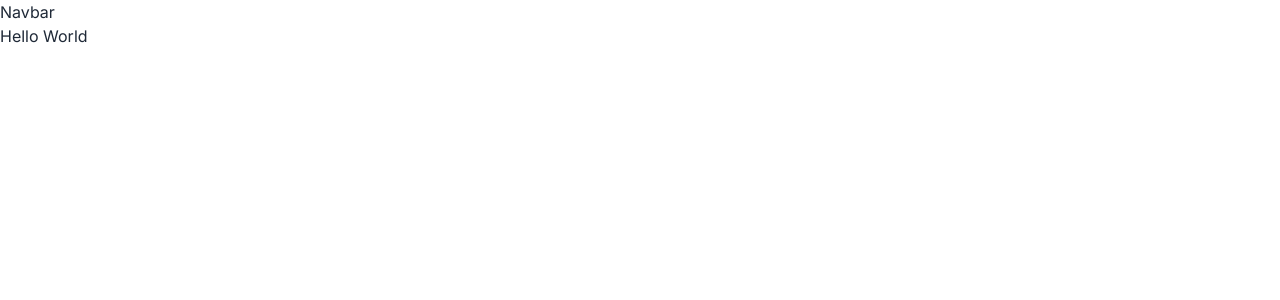
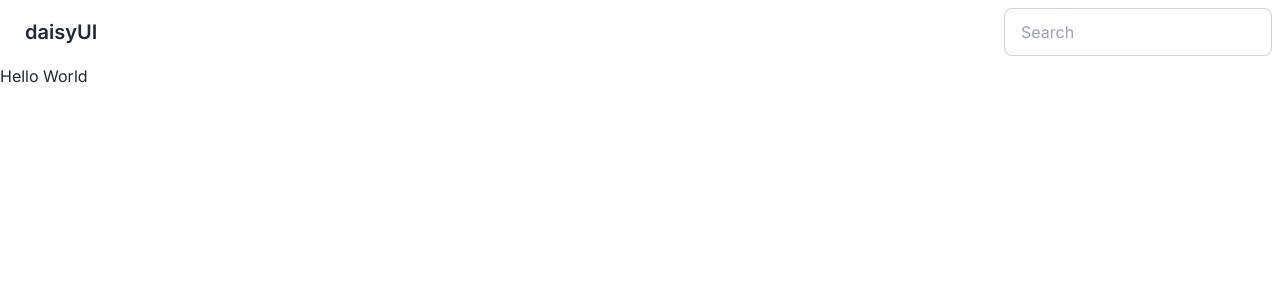
Before and after one commit to laevad/marvel-pedia, a Next.js app: page / in a window 1280 px wide. Shown: the top 300 px of the page. Built offline with nearby package versions, Linux system fonts and the light colour scheme.

Commit message:
setup the Navbar.tsx

```diff
--- a/app/components/Navbar.tsx
+++ b/app/components/Navbar.tsx
@@ -1,7 +1,16 @@
 export const Navbar = () => {
 	return (
 		<>
-			Navbar
+			<div className="navbar bg-base-100">
+				<div className="flex-1">
+					<a className="btn btn-ghost normal-case text-xl">daisyUI</a>
+				</div>
+				<div className="flex-none gap-2">
+					<div className="form-control">
+						<input type="text" placeholder="Search" className="input input-bordered w-24 md:w-auto" />
+					</div>
+				</div>
+			</div>
 		</>
 	)
 }
```
